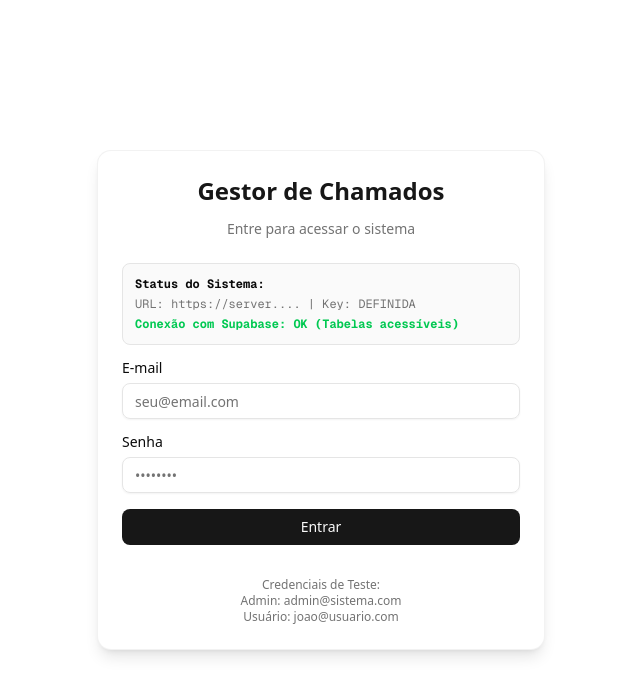
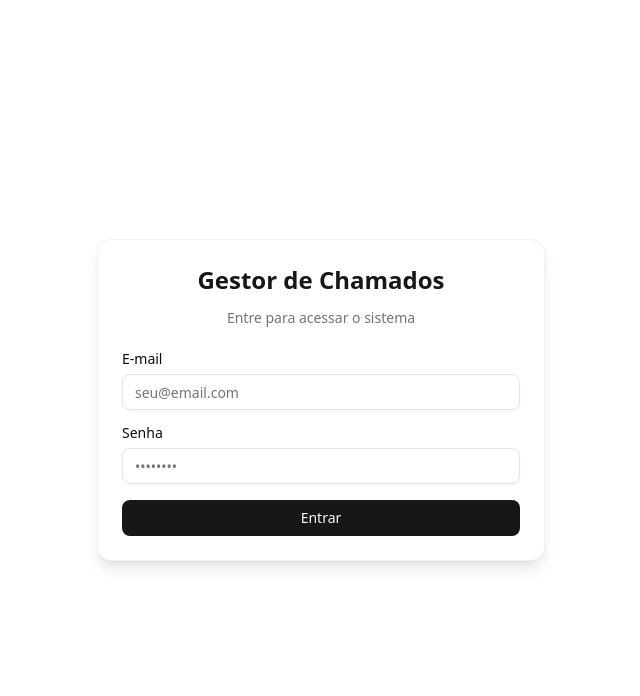
Before and after one commit to PredialControl/registro-de-chamados, a Next.js app: page /login in a window 1280 px wide. Shown: the top 696 px of the page, without its empty margins (319-959 px from the left). Built offline with nearby package versions, Linux system fonts and the light colour scheme; no server answers; the database is empty.

Commit message:
chore: remove login diagnostics, ready for production

```diff
--- a/app/login/page.tsx
+++ b/app/login/page.tsx
@@ -1,6 +1,6 @@
 "use client";
 
-import { useState, useEffect } from 'react';
+import { useState } from 'react';
 import { useAuth } from '@/components/providers/AuthProvider';
 import { useRouter } from 'next/navigation';
 import { Button } from '@/components/ui/button';
@@ -10,7 +10,6 @@ import { Card, CardHeader, CardTitle, CardContent } from '@/components/ui/card';
 import { toast } from 'sonner';
 import { Toaster } from '@/components/ui/sonner';
 import { Loader2 } from 'lucide-react';
-import { supabase } from '@/lib/supabase';
 
 export default function LoginPage() {
     const [email, setEmail] = useState('');
@@ -19,44 +18,6 @@ export default function LoginPage() {
     const [isLoading, setIsLoading] = useState(false);
     const { login } = useAuth();
     const router = useRouter();
-
-    // DIAGNOSTIC CODE
-    const [debugStatus, setDebugStatus] = useState<string>('Verificando conexão...');
-    const [debugColor, setDebugColor] = useState<string>('text-yellow-500');
-    const [envCheck, setEnvCheck] = useState<string>('');
-
-    useEffect(() => {
-        const checkConnection = async () => {
-            const url = process.env.NEXT_PUBLIC_SUPABASE_URL;
-            const key = process.env.NEXT_PUBLIC_SUPABASE_ANON_KEY;
-
-            const envMsg = `URL: ${url ? url.substring(0, 15) + '...' : 'NÃO DEFINIDA'} | Key: ${key ? 'DEFINIDA' : 'NÃO DEFINIDA'}`;
-            setEnvCheck(envMsg);
-
-            if (!url || !key) {
-                setDebugStatus('ERRO: Variáveis de Ambiente ausentes na Vercel.');
-                setDebugColor('text-red-500 font-bold');
-                return;
-            }
-
-            try {
-                const { error } = await supabase.from('profiles').select('*', { count: 'exact', head: true });
-
-                if (error) {
-                    setDebugStatus(`ERRO DE CONEXÃO: ${error.message} (${error.code})`);
-                    setDebugColor('text-red-500 font-bold');
-                } else {
-                    setDebugStatus('Conexão com Supabase: OK (Tabelas acessíveis)');
-                    setDebugColor('text-green-500 font-bold');
-                }
-            } catch (err: any) {
-                setDebugStatus(`ERRO CRÍTICO: ${err.message || err}`);
-                setDebugColor('text-red-500 font-bold');
-            }
-        };
-
-        checkConnection();
-    }, []);
 
     const handleLogin = async (e: React.FormEvent) => {
         e.preventDefault();
@@ -68,16 +29,10 @@ export default function LoginPage() {
             if (success) {
                 router.push('/');
             } else {
-                toast.error('E-mail não encontrado ou erro de conexão.');
-                // Force re-check
-                const { error } = await supabase.from('profiles').select('*').eq('email', email).single();
-                if (error) {
-                    setDebugStatus(`FALHA AO BUSCAR USER: ${error.message}`);
-                    setDebugColor('text-red-500 font-bold');
-                }
+                toast.error('E-mail ou senha inválidos.');
             }
         } catch (err) {
-            toast.error('Erro ao tentar entrar');
+            toast.error('Ocorreu um erro ao tentar entrar.');
         } finally {
             setIsLoading(false);
         }
@@ -96,14 +51,6 @@ export default function LoginPage() {
                     </p>
                 </CardHeader>
                 <CardContent className="space-y-4">
-
-                    {/* DEBUG PANEL */}
-                    <div className="p-3 bg-muted/50 rounded-md text-xs font-mono border border-border">
-                        <p className="font-bold mb-1">Status do Sistema:</p>
-                        <p className="mb-1 text-muted-foreground">{envCheck}</p>
-                        <p className={debugColor}>{debugStatus}</p>
-                    </div>
-
                     <form onSubmit={handleLogin} className="space-y-4">
                         <div className="space-y-2">
                             <Label htmlFor="email">E-mail</Label>
@@ -136,11 +83,6 @@ export default function LoginPage() {
                             )}
                         </Button>
                     </form>
-                    <div className="text-center text-xs text-muted-foreground pt-4">
-                        <p>Credenciais de Teste:</p>
-                        <p>Admin: admin@sistema.com</p>
-                        <p>Usuário: joao@usuario.com</p>
-                    </div>
                 </CardContent>
             </Card>
         </div>
```
